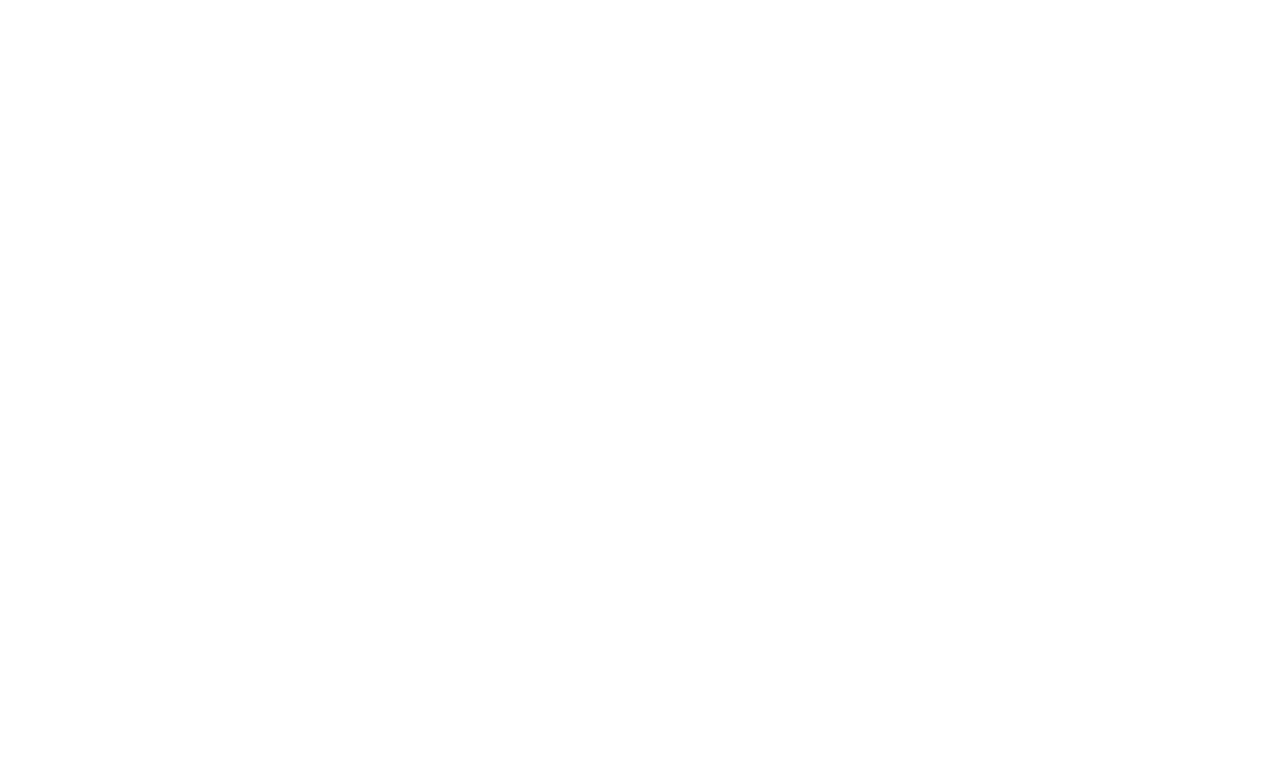
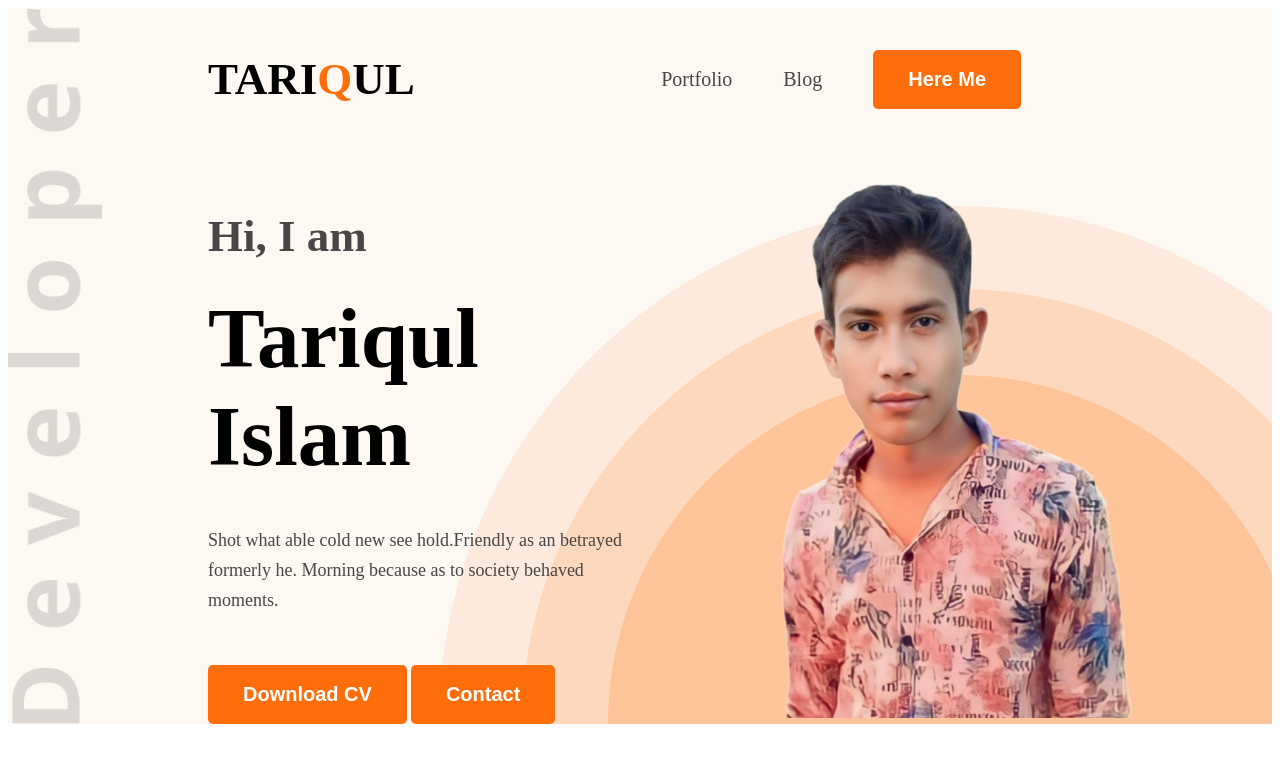
Before and after one commit to tariqul420/PORTFOLIO-WEBSITE, a plain HTML site: page index.html in a window 1280 px wide. Drawn offline with Linux system fonts and the light colour scheme.

Commit message:
header design

```diff
--- /dev/null
+++ b/assets/css/style.css
@@ -0,0 +1,112 @@
+@import url('https://fonts.googleapis.com/css2?family=Open+Sans:ital,wght@0,300..800;1,300..800&display=swap');
+
+/* common cods & reset cods */
+:root {
+    --font-family: font-family: "Open Sans", sans-serif;
+    --primary-color: rgb(253, 110, 10);
+    --second-color: rgb(71, 71, 71);
+    --third-color: rgb(117, 117, 117);
+}
+
+.primary-color {
+    color: var(--primary-color);
+}
+
+.second-color {
+    color: var(--second-color);
+}
+
+.third-color {
+    color: var(--third-color);
+}
+
+.btn-primary {
+    background-color: var(--primary-color);
+    border: none;
+    font-weight: 700;
+    color: #fff;
+    padding: 18px 35px;
+    border-radius: 5px;
+    font-size: 20px;
+}
+
+/* *{
+    margin: 0;
+    padding: 0;
+    box-sizing: border-box;
+} */
+
+body {
+    font-family: var(--font-family);
+}
+
+/* nav bar start */
+header{
+    background: url(/assets/images/developer.png), url(../images/header_bg.png), #fef8f3;
+    background-repeat: no-repeat;
+    background-position: top left, bottom right;
+    background-size:contain, auto;
+}
+nav {
+    display: flex;
+    align-items: center;
+    justify-content: space-between;
+    margin: 0 200px;
+}
+
+nav ul {
+    display: flex;
+    align-items: center;
+}
+
+nav h3 {
+    font-weight: 800;
+    font-size: 45px;
+}
+
+nav ul li {
+    list-style: none;
+    margin-right: 51px;
+}
+
+nav ul li a {
+    text-decoration: none;
+    font-size: 20px;
+}
+
+/* banner style start */
+.banner{
+    display: flex;
+    justify-content: space-between;
+    margin: 0 35px 0 200px;
+}
+
+.banner-content{
+    max-width: 580px;
+}
+.banner-greetings {
+    font-size: 45px;
+    font-weight: 600;
+    margin-bottom: -30px;
+}
+.banner-title{
+    font-weight: bold;
+    font-size: 85px;
+    margin-bottom: 40px;
+}
+
+.banner-description{
+    color: var(--second-color);
+    font-family: var(--font-family);
+    font-size: 18px;
+    font-weight: 400;
+    line-height: 30px;
+    letter-spacing: 0%;
+    text-align: left;
+    margin-bottom: 50px;
+}
+
+.profile{
+    width: 584px;
+    height: auto;
+}
--- a/index.html
+++ b/index.html
@@ -3,9 +3,42 @@
 <head>
     <meta charset="UTF-8">
     <meta name="viewport" content="width=device-width, initial-scale=1.0">
-    <title>Document</title>
+    <link rel="shortcut icon" href="assets/images/tariqul (2).png" type="image/x-icon">
+    <title>PORTFOLIO WEBSITE</title>
+    <link rel="stylesheet" href="assets/css/style.css">
 </head>
 <body>
+    <header>
+        <nav>
+            <h3 class=".nav-title">TARI<span class="primary-color">Q</span>UL</h3>
+            <ul>
+                <li><a class="second-color" href="">Portfolio</a></li>
+                <li><a class="second-color" href="">Blog</a></li>
+                <li><a href=""><button class="btn-primary">Here Me</button></a></li>
+            </ul>
+        </nav>
 
+        <div class="banner">
+            <div class="banner-content">
+
+                <h4 class="banner-greetings second-color">Hi, I  am</h4>
+                <h1 class="banner-title">Tariqul Islam</h1>
+                <p class="banner-description">
+                    Shot what able cold new see hold.Friendly as an betrayed formerly he. Morning because as to society behaved moments.
+                </p>
+                <button class="btn-primary">Download CV</button>
+                <button class="btn-primary">Contact</button>
+            </div>
+            <div>
+                <img class="profile" src="assets/images/tariqul-photo.png" alt="">
+            </div>
+        </div>
+    </header>
+    <main>
+
+    </main>
+    <footer>
+
+    </footer>
 </body>
 </html>
```
Also changed, not shown: assets/images/developer.png (added), assets/images/hardy.png (added), assets/images/header_bg.png (added), assets/images/icons/facebook.png (added), assets/images/icons/insta.png (added), assets/images/icons/js.png (added), assets/images/icons/mongo.png (added), assets/images/icons/nodejs.png (added), assets/images/icons/react.png (added), assets/images/icons/twitter.png (added), assets/images/tariqul (2).png (added), assets/images/tariqul-photo.png (added).
